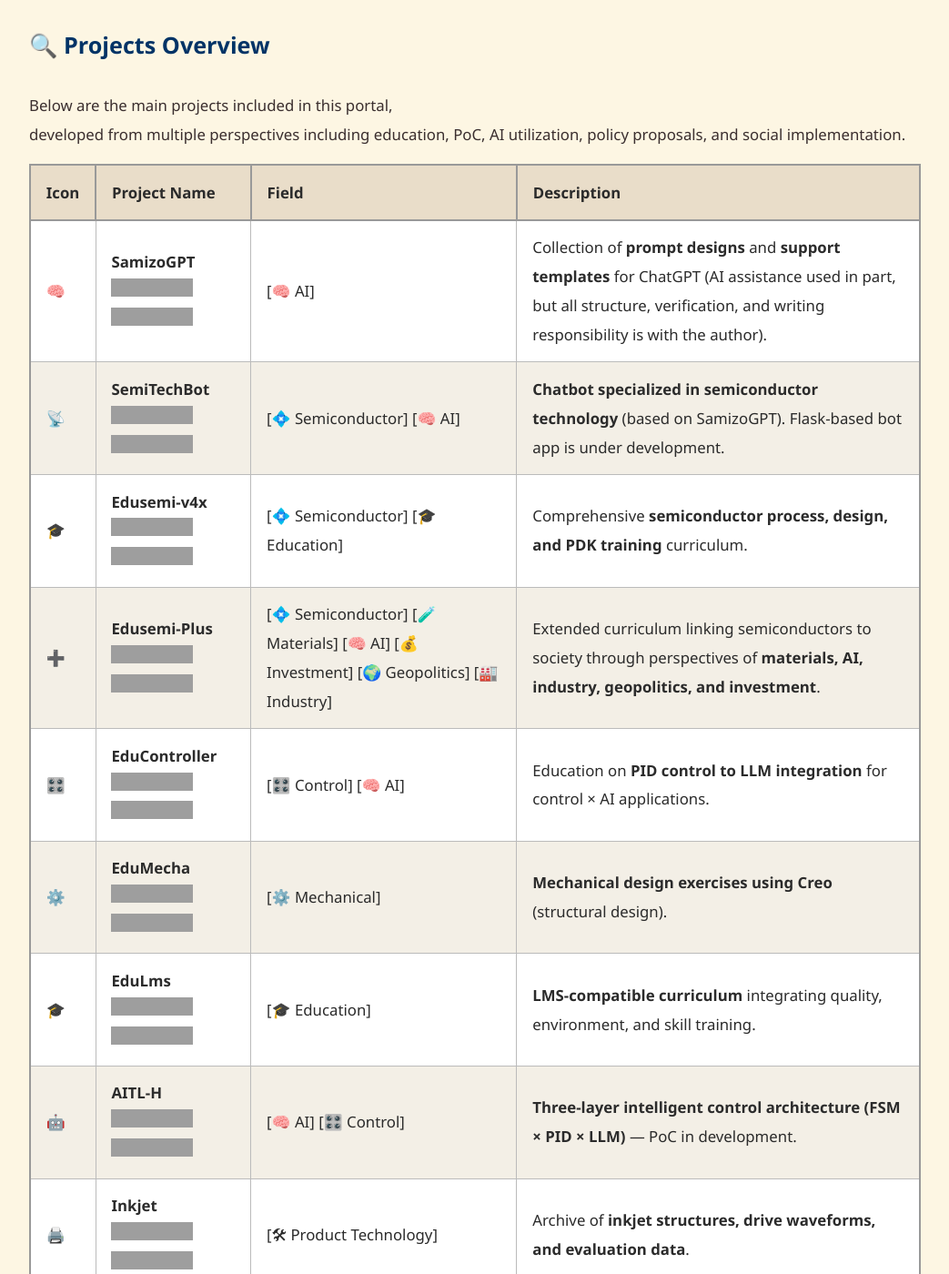
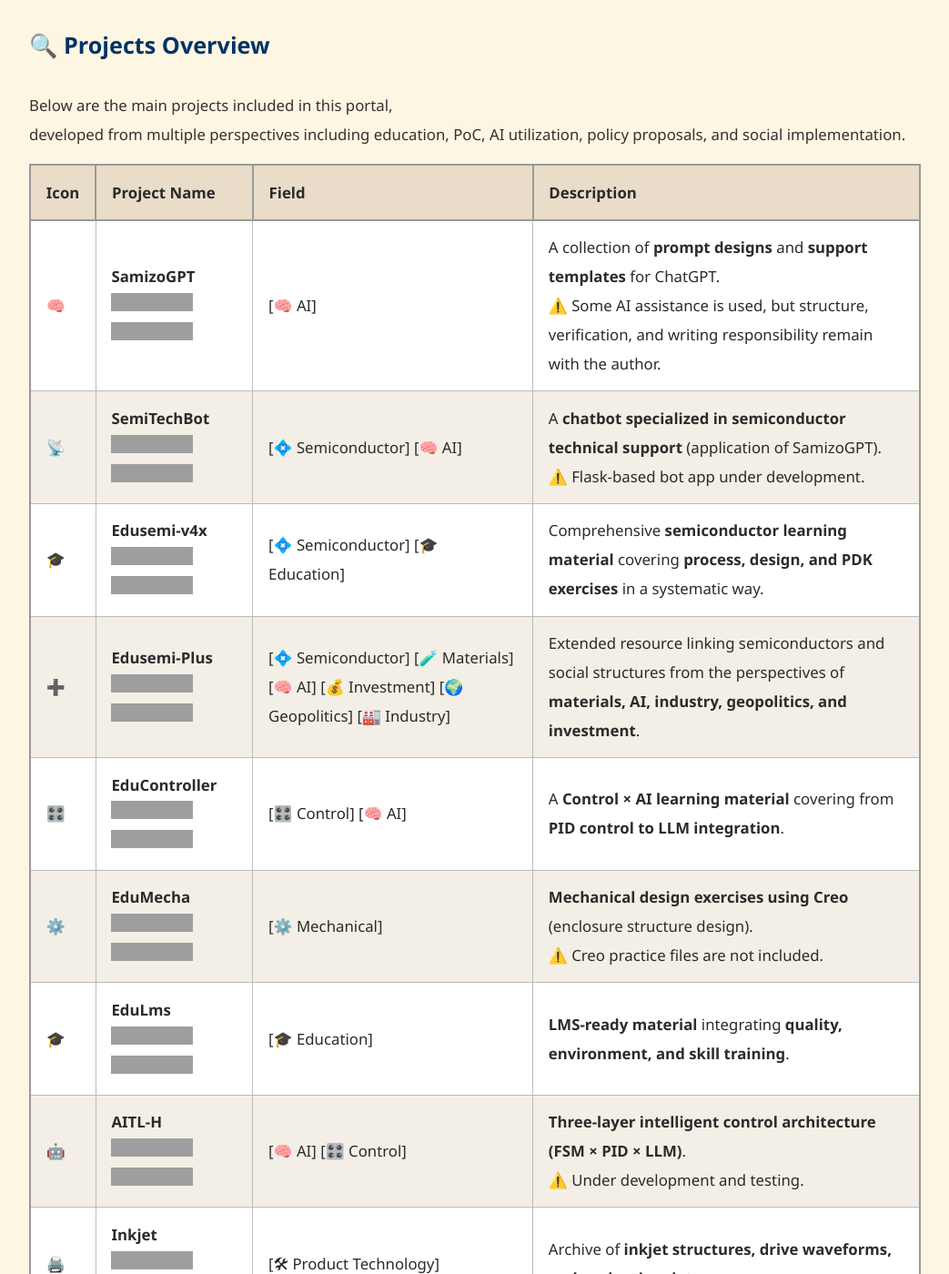
Before and after one commit to Samizo-AITL/Samizo-AITL.github.io, a Jekyll site: the page built from en/index.md, in a window 1280 px wide and 1400 px high, scrolled down 931 px, cut to the strip 0-1400 px from the top of the window. Shown: the whole strip at 91% size, without its empty margins (118-1161 px from the left). Built offline with Jekyll 4.4.1, drawn with Linux system fonts in a browser that asks for light colours; some of the changed text lies outside the part shown; grey boxes are pictures that could not be loaded.

Commit message:
Update index.md

```diff
--- a/en/index.md
+++ b/en/index.md
@@ -36,18 +36,18 @@
 
 | Icon | **Project Name** | Field | Description |
 |------|------------------|-------|-------------|
-| 🧠 | **SamizoGPT**<br>[![🌐 View Site](https://img.shields.io/badge/View-Site-brightgreen?logo=github)](https://samizo-aitl.github.io/SamizoGPT/en/)<br>[![💻 View Repo](https://img.shields.io/badge/View-Repo-blue?logo=github)](https://github.com/Samizo-AITL/SamizoGPT) | [🧠 AI] | Collection of **prompt designs** and **support templates** for ChatGPT (AI assistance used in part, but all structure, verification, and writing responsibility is with the author). |
-| 📡 | **SemiTechBot**<br>[![🌐 View Site](https://img.shields.io/badge/View-Site-brightgreen?logo=github)](https://samizo-aitl.github.io/SamizoGPT_SemiTechBot/en/)<br>[![💻 View Repo](https://img.shields.io/badge/View-Repo-blue?logo=github)](https://github.com/Samizo-AITL/SamizoGPT_SemiTechBot) | [💠 Semiconductor] [🧠 AI] | **Chatbot specialized in semiconductor technology** (based on SamizoGPT). Flask-based bot app is under development. |
-| 🎓 | **Edusemi-v4x**<br>[![🌐 View Site](https://img.shields.io/badge/View-Site-brightgreen?logo=github)](https://samizo-aitl.github.io/Edusemi-v4x/en/)<br>[![💻 View Repo](https://img.shields.io/badge/View-Repo-blue?logo=github)](https://github.com/Samizo-AITL/Edusemi-v4x) | [💠 Semiconductor] [🎓 Education] | Comprehensive **semiconductor process, design, and PDK training** curriculum. |
-| ➕ | **Edusemi-Plus**<br>[![🌐 View Site](https://img.shields.io/badge/View-Site-brightgreen?logo=github)](https://samizo-aitl.github.io/Edusemi-Plus/en/)<br>[![💻 View Repo](https://img.shields.io/badge/View-Repo-blue?logo=github)](https://github.com/Samizo-AITL/Edusemi-Plus) | [💠 Semiconductor] [🧪 Materials] [🧠 AI] [💰 Investment] [🌍 Geopolitics] [🏭 Industry] | Extended curriculum linking semiconductors to society through perspectives of **materials, AI, industry, geopolitics, and investment**. |
-| 🎛️ | **EduController**<br>[![🌐 View Site](https://img.shields.io/badge/View-Site-brightgreen?logo=github)](https://samizo-aitl.github.io/EduController/en/)<br>[![💻 View Repo](https://img.shields.io/badge/View-Repo-blue?logo=github)](https://github.com/Samizo-AITL/EduController) | [🎛️ Control] [🧠 AI] | Education on **PID control to LLM integration** for control × AI applications. |
-| ⚙️ | **EduMecha**<br>[![🌐 View Site](https://img.shields.io/badge/View-Site-brightgreen?logo=github)](https://samizo-aitl.github.io/EduMecha/en/)<br>[![💻 View Repo](https://img.shields.io/badge/View-Repo-blue?logo=github)](https://github.com/Samizo-AITL/EduMecha) | [⚙️ Mechanical] | **Mechanical design exercises using Creo** (structural design). |
-| 🎓 | **EduLms**<br>[![🌐 View Site](https://img.shields.io/badge/View-Site-brightgreen?logo=github)](https://samizo-aitl.github.io/EduLms/en/)<br>[![💻 View Repo](https://img.shields.io/badge/View-Repo-blue?logo=github)](https://github.com/Samizo-AITL/EduLms) | [🎓 Education] | **LMS-compatible curriculum** integrating quality, environment, and skill training. |
-| 🤖 | **AITL-H**<br>[![🌐 View Site](https://img.shields.io/badge/View-Site-brightgreen?logo=github)](https://samizo-aitl.github.io/AITL-H/en/)<br>[![💻 View Repo](https://img.shields.io/badge/View-Repo-blue?logo=github)](https://github.com/Samizo-AITL/AITL-H) | [🧠 AI] [🎛️ Control] | **Three-layer intelligent control architecture (FSM × PID × LLM)** — PoC in development. |
+| 🧠 | **SamizoGPT**<br>[![🌐 View Site](https://img.shields.io/badge/View-Site-brightgreen?logo=github)](https://samizo-aitl.github.io/SamizoGPT/en/)<br>[![💻 View Repo](https://img.shields.io/badge/View-Repo-blue?logo=github)](https://github.com/Samizo-AITL/SamizoGPT) | [🧠 AI] | A collection of **prompt designs** and **support templates** for ChatGPT.<br>⚠️ Some AI assistance is used, but structure, verification, and writing responsibility remain with the author. |
+| 📡 | **SemiTechBot**<br>[![🌐 View Site](https://img.shields.io/badge/View-Site-brightgreen?logo=github)](https://samizo-aitl.github.io/SamizoGPT_SemiTechBot/en/)<br>[![💻 View Repo](https://img.shields.io/badge/View-Repo-blue?logo=github)](https://github.com/Samizo-AITL/SamizoGPT_SemiTechBot) | [💠 Semiconductor] [🧠 AI] | A **chatbot specialized in semiconductor technical support** (application of SamizoGPT).<br>⚠️ Flask-based bot app under development. |
+| 🎓 | **Edusemi-v4x**<br>[![🌐 View Site](https://img.shields.io/badge/View-Site-brightgreen?logo=github)](https://samizo-aitl.github.io/Edusemi-v4x/en/)<br>[![💻 View Repo](https://img.shields.io/badge/View-Repo-blue?logo=github)](https://github.com/Samizo-AITL/Edusemi-v4x) | [💠 Semiconductor] [🎓 Education] | Comprehensive **semiconductor learning material** covering **process, design, and PDK exercises** in a systematic way. |
+| ➕ | **Edusemi-Plus**<br>[![🌐 View Site](https://img.shields.io/badge/View-Site-brightgreen?logo=github)](https://samizo-aitl.github.io/Edusemi-Plus/en/)<br>[![💻 View Repo](https://img.shields.io/badge/View-Repo-blue?logo=github)](https://github.com/Samizo-AITL/Edusemi-Plus) | [💠 Semiconductor] [🧪 Materials] [🧠 AI] [💰 Investment] [🌍 Geopolitics] [🏭 Industry] | Extended resource linking semiconductors and social structures from the perspectives of **materials, AI, industry, geopolitics, and investment**. |
+| 🎛️ | **EduController**<br>[![🌐 View Site](https://img.shields.io/badge/View-Site-brightgreen?logo=github)](https://samizo-aitl.github.io/EduController/en/)<br>[![💻 View Repo](https://img.shields.io/badge/View-Repo-blue?logo=github)](https://github.com/Samizo-AITL/EduController) | [🎛️ Control] [🧠 AI] | A **Control × AI learning material** covering from **PID control to LLM integration**. |
+| ⚙️ | **EduMecha**<br>[![🌐 View Site](https://img.shields.io/badge/View-Site-brightgreen?logo=github)](https://samizo-aitl.github.io/EduMecha/en/)<br>[![💻 View Repo](https://img.shields.io/badge/View-Repo-blue?logo=github)](https://github.com/Samizo-AITL/EduMecha) | [⚙️ Mechanical] | **Mechanical design exercises using Creo** (enclosure structure design).<br>⚠️ Creo practice files are not included. |
+| 🎓 | **EduLms**<br>[![🌐 View Site](https://img.shields.io/badge/View-Site-brightgreen?logo=github)](https://samizo-aitl.github.io/EduLms/en/)<br>[![💻 View Repo](https://img.shields.io/badge/View-Repo-blue?logo=github)](https://github.com/Samizo-AITL/EduLms) | [🎓 Education] | **LMS-ready material** integrating **quality, environment, and skill training**. |
+| 🤖 | **AITL-H**<br>[![🌐 View Site](https://img.shields.io/badge/View-Site-brightgreen?logo=github)](https://samizo-aitl.github.io/AITL-H/en/)<br>[![💻 View Repo](https://img.shields.io/badge/View-Repo-blue?logo=github)](https://github.com/Samizo-AITL/AITL-H) | [🧠 AI] [🎛️ Control] | **Three-layer intelligent control architecture (FSM × PID × LLM)**.<br>⚠️ Under development and testing. |
 | 🖨️ | **Inkjet**<br>[![🌐 View Site](https://img.shields.io/badge/View-Site-brightgreen?logo=github)](https://samizo-aitl.github.io/Inkjet/en/)<br>[![💻 View Repo](https://img.shields.io/badge/View-Repo-blue?logo=github)](https://github.com/Samizo-AITL/Inkjet) | [🛠 Product Technology] | Archive of **inkjet structures, drive waveforms, and evaluation data**. |
-| 💰 | **AssetPortfolio**<br>[![🌐 View Site](https://img.shields.io/badge/View-Site-brightgreen?logo=github)](https://samizo-aitl.github.io/AssetPortfolio-StartGuide/en/)<br>[![💻 View Repo](https://img.shields.io/badge/View-Repo-blue?logo=github)](https://github.com/Samizo-AITL/AssetPortfolio-StartGuide) | [💰 Investment] | **Asset management curriculum** for engineers, covering ETFs and NISA. |
-| 🎮 | **Rekiden**<br>[![🌐 View Site](https://img.shields.io/badge/View-Site-brightgreen?logo=github)](https://samizo-aitl.github.io/Rekiden/en/)<br>[![💻 View Repo](https://img.shields.io/badge/View-Repo-blue?logo=github)](https://github.com/Samizo-AITL/Rekiden) | [🏯 History] [🧠 AI] | **History simulation curriculum** integrated with ChatGPT. |
-| 🏛️ | **AITL-Strategy-Proposal**<br>[![🌐 View Site](https://img.shields.io/badge/View-Site-brightgreen?logo=github)](https://samizo-aitl.github.io/AITL-Strategy-Proposal/en/)<br>[![💻 View Repo](https://img.shields.io/badge/View-Repo-blue?logo=github)](https://github.com/Samizo-AITL/AITL-Strategy-Proposal) | [📑 Policy Proposal] | **National strategy proposal** focusing on **Education × AI × Control** (Draft stage). |
+| 💰 | **AssetPortfolio**<br>[![🌐 View Site](https://img.shields.io/badge/View-Site-brightgreen?logo=github)](https://samizo-aitl.github.io/AssetPortfolio-StartGuide/en/)<br>[![💻 View Repo](https://img.shields.io/badge/View-Repo-blue?logo=github)](https://github.com/Samizo-AITL/AssetPortfolio-StartGuide) | [💰 Investment] | **Investment learning material for engineers** focusing on **ETFs and NISA**. |
+| 🎮 | **Rekiden**<br>[![🌐 View Site](https://img.shields.io/badge/View-Site-brightgreen?logo=github)](https://samizo-aitl.github.io/Rekiden/en/)<br>[![💻 View Repo](https://img.shields.io/badge/View-Repo-blue?logo=github)](https://github.com/Samizo-AITL/Rekiden) | [🏯 History] [🧠 AI] | **History simulation learning material** integrated with ChatGPT. |
+| 🏛️ | **AITL-Strategy-Proposal**<br>[![🌐 View Site](https://img.shields.io/badge/View-Site-brightgreen?logo=github)](https://samizo-aitl.github.io/AITL-Strategy-Proposal/en/)<br>[![💻 View Repo](https://img.shields.io/badge/View-Repo-blue?logo=github)](https://github.com/Samizo-AITL/AITL-Strategy-Proposal) | [📑 Policy Proposal] | **National strategy proposal** focused on **Education × AI × Control**.<br>⚠️ Draft stage. |
 
 ---
 
```
